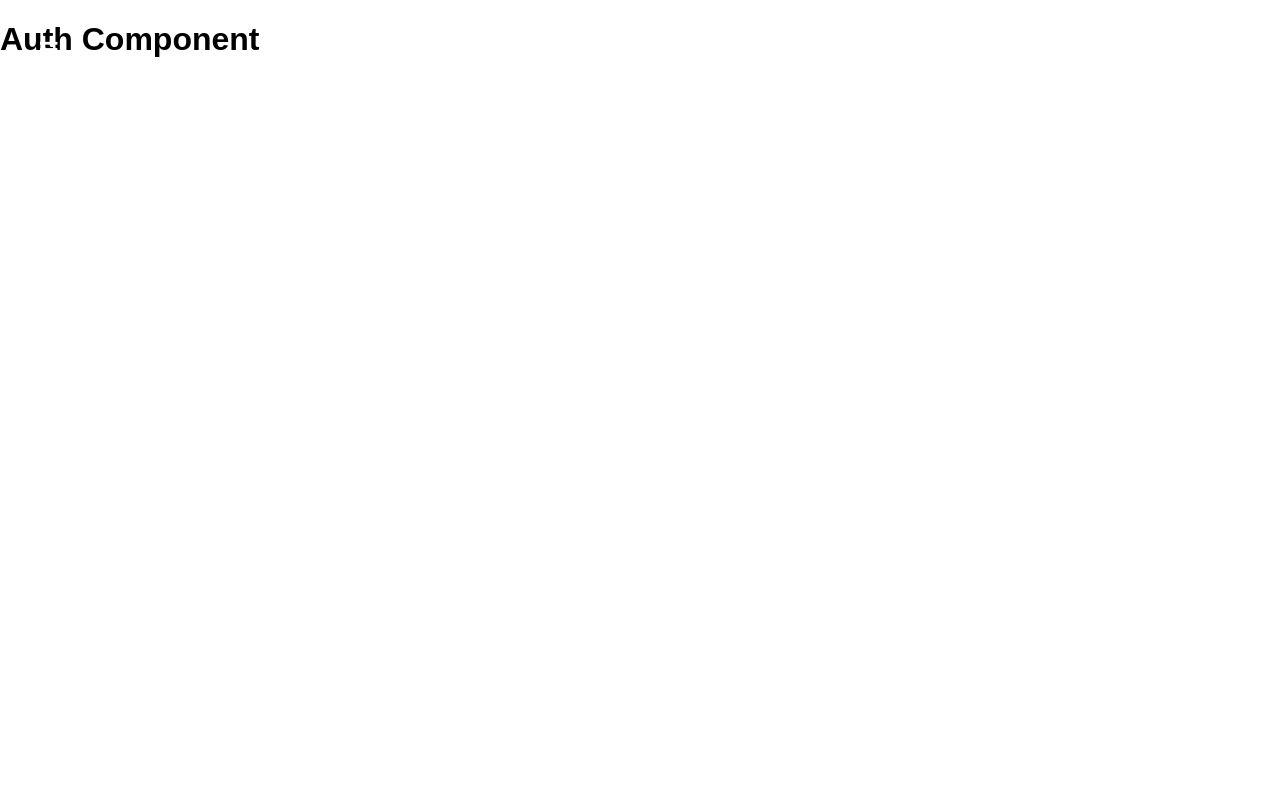
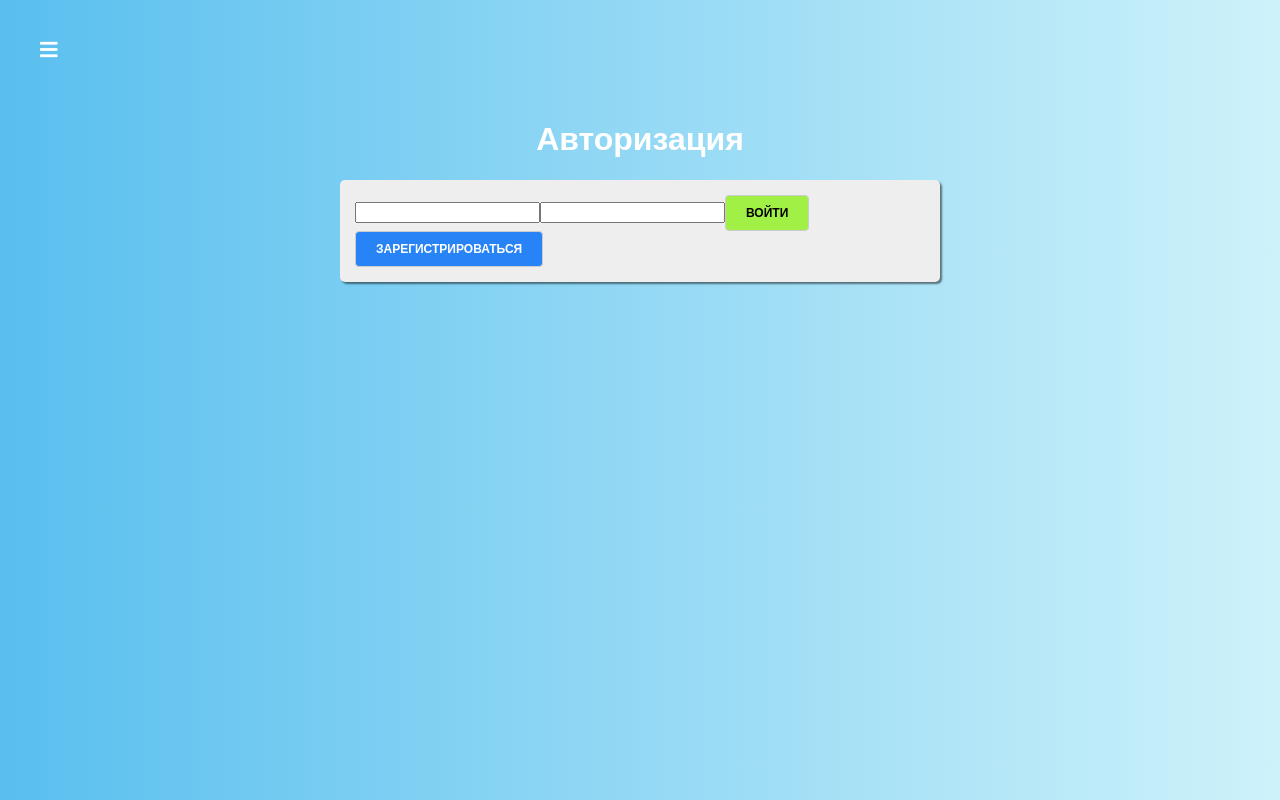
Before and after one commit to ko1p/react-practise, a React app: page /auth in a window 1280 px wide. Built offline with nearby package versions, Linux system fonts and the light colour scheme.

Commit message:
add auth component

```diff
--- a/src/containers/Auth/Auth.js
+++ b/src/containers/Auth/Auth.js
@@ -1,10 +1,33 @@
 import React from 'react'
+import classes from './Auth.module.css'
+import Button from '../../components/UI/Button/Button'
 
 export default class Auth extends React.Component {
+
+    loginHandler = () => {
+
+    }
+
+    registerHandler = () => {
+
+    }
+
+    submitHandler = (event) => {
+        event.preventDefault()
+    }
+
     render() {
         return(
-            <div>
-                <h1>Auth Component</h1>
+            <div className={classes.Auth}>
+                <div>
+                    <h1>Авторизация</h1>
+                    <form className={classes.AuthForm} onClick={this.submitHandler}>
+                        <input/>
+                        <input/>
+                        <Button type="success" onClick={this.loginHandler}>Войти</Button>
+                        <Button type="primary" onClick={this.registerHandler}>Зарегистрироваться</Button>
+                    </form>
+                </div>
             </div>
         )
     }
--- /dev/null
+++ b/src/containers/Auth/Auth.module.css
@@ -0,0 +1,26 @@
+.Auth {
+    display: flex;
+    justify-content: center;
+    padding-top: 100px;
+    flex-grow: 1;
+    width: 100%;
+    background: linear-gradient(270deg, #cef2fa 0%, #59bfef 100%);
+}
+
+.Auth > div {
+    width: 100%;
+    max-width: 600px;
+    padding: 0 20px;
+}
+
+.Auth h1 {
+    color: #fff;
+    text-align: center;
+}
+
+.AuthForm {
+    background: #eee;
+    box-shadow: 2px 2px 2px rgba(0, 0, 0, .5);
+    padding: 15px;
+    border-radius: 5px;
+}
```
